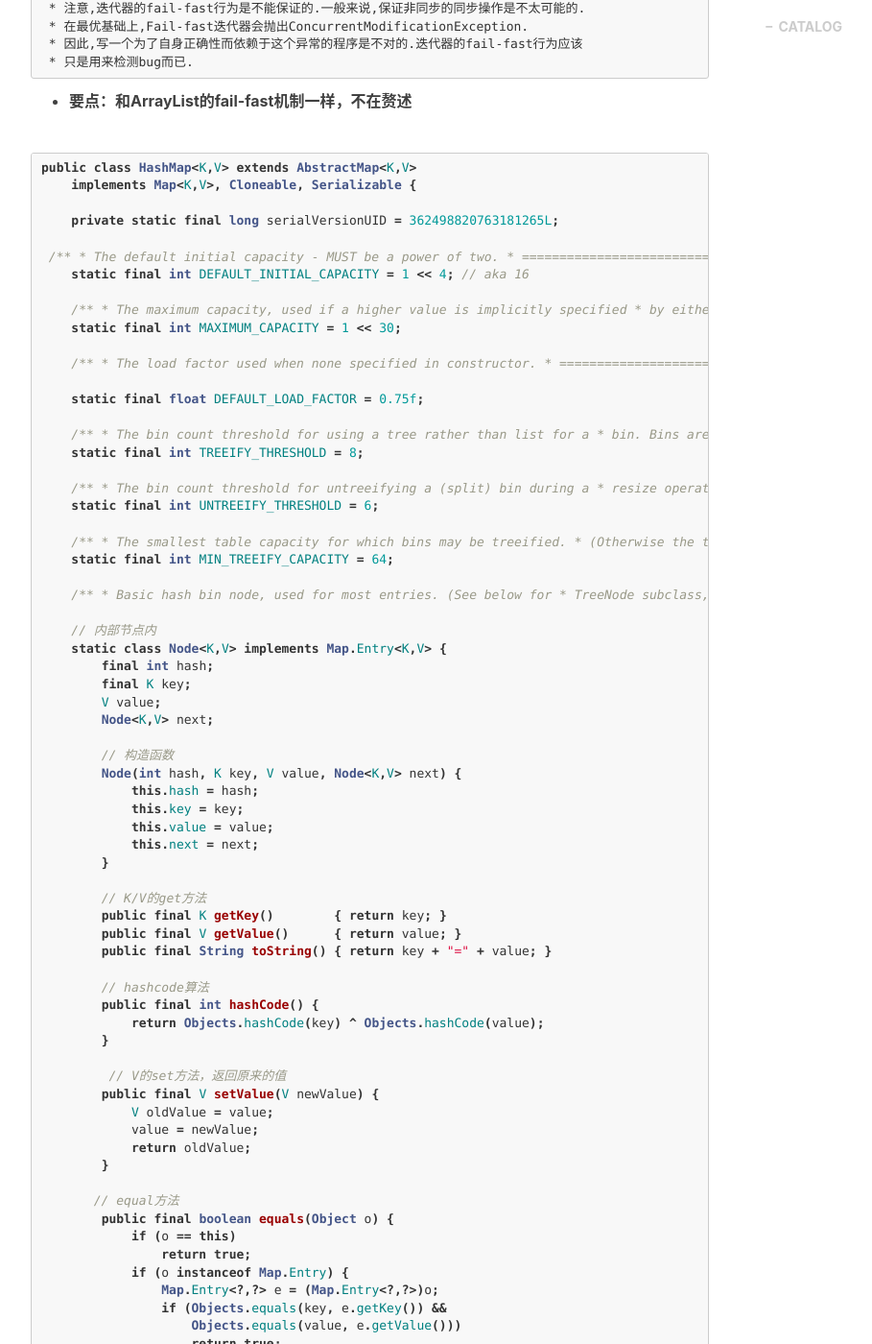
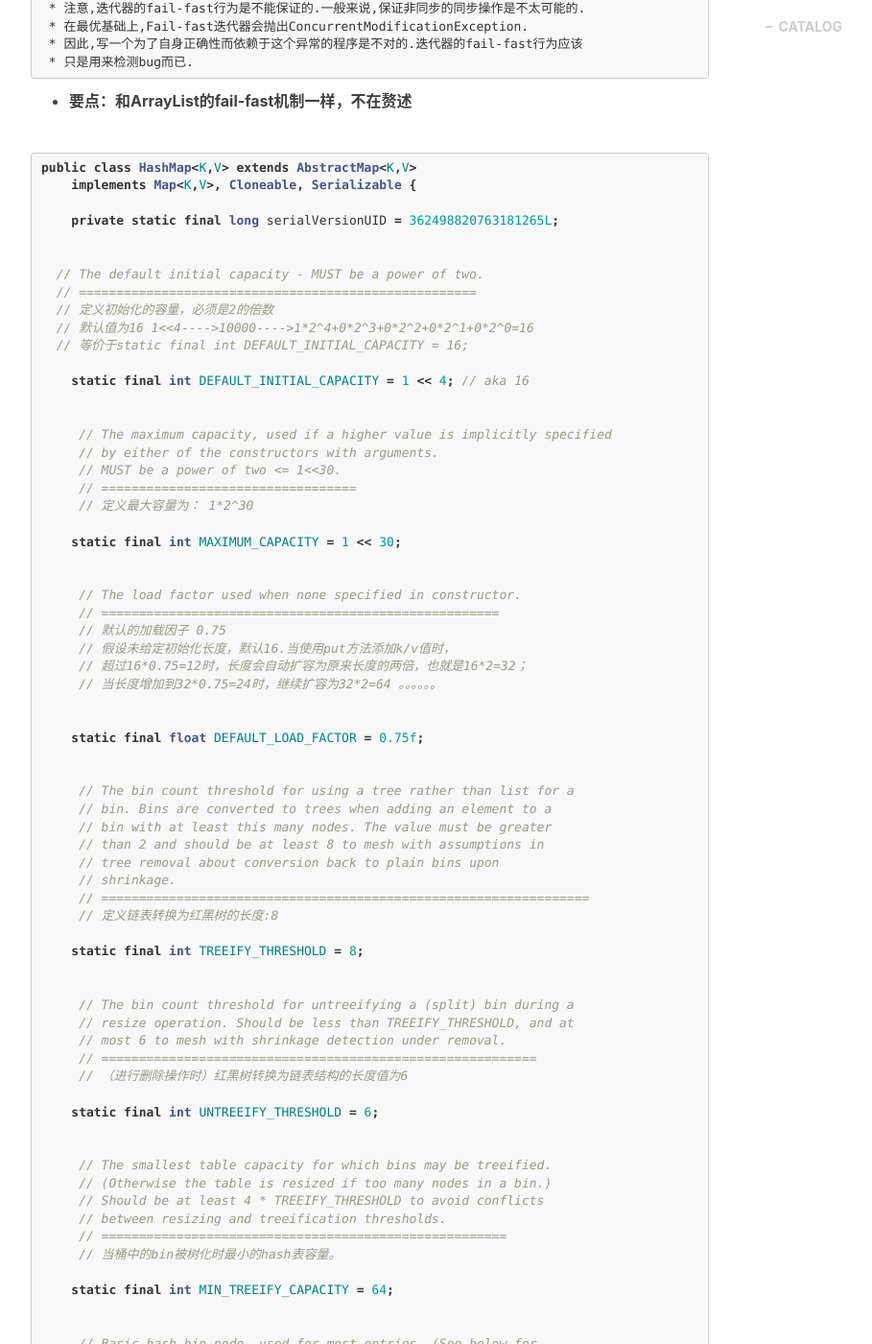
Before and after one commit to JackMouse666/JackMouse666.github.io, a Jekyll site: the page built from _posts/2018-07-13-hashmap.md, in a window 1280 px wide and 1400 px high, scrolled down 3721 px. Shown: the whole window at 96% size, without its empty margins (233-1142 px from the left). Built offline with Jekyll 4.4.1, drawn with Linux system fonts in a browser that asks for light colours; nearby versions of some CDN libraries; comment, search, counter and statistics services are not loaded; some of the changed text lies outside the part shown.

Commit message:
2018-7-22

```diff
--- a/_posts/2018-07-13-hashmap.md
+++ b/_posts/2018-07-13-hashmap.md
@@ -193,70 +193,70 @@ public class HashMap<K,V> extends AbstractMap<K,V>
 
     private static final long serialVersionUID = 362498820763181265L;
 
- /**
-  * The default initial capacity - MUST be a power of two.
-  * =====================================================
-  * 定义初始化的容量，必须是2的倍数
-  * 默认值为16     1<<4---->10000---->1*2^4+0*2^3+0*2^2+0*2^1+0*2^0=16
-  * 等价于static final int DEFAULT_INITIAL_CAPACITY = 16;
-  */
+
+  // The default initial capacity - MUST be a power of two.
+  // =====================================================
+  // 定义初始化的容量，必须是2的倍数
+  // 默认值为16     1<<4---->10000---->1*2^4+0*2^3+0*2^2+0*2^1+0*2^0=16
+  // 等价于static final int DEFAULT_INITIAL_CAPACITY = 16;
+
     static final int DEFAULT_INITIAL_CAPACITY = 1 << 4; // aka 16
 
-    /**
-     * The maximum capacity, used if a higher value is implicitly specified
-     * by either of the constructors with arguments.
-     * MUST be a power of two <= 1<<30.
-     * ==================================
-     * 定义最大容量为： 1*2^30
-     */
+
+     // The maximum capacity, used if a higher value is implicitly specified
+     // by either of the constructors with arguments.
+     // MUST be a power of two <= 1<<30.
+     // ==================================
+     // 定义最大容量为： 1*2^30
+
     static final int MAXIMUM_CAPACITY = 1 << 30;
 
-    /**
-     * The load factor used when none specified in constructor.
-     * =====================================================
-     * 默认的加载因子 0.75
-     * 假设未给定初始化长度，默认16.当使用put方法添加k/v值时，
-     * 超过16*0.75=12时，长度会自动扩容为原来长度的两倍，也就是16*2=32；
-     * 当长度增加到32*0.75=24时，继续扩容为32*2=64 。。。。。。
-     */
+
+     // The load factor used when none specified in constructor.
+     // =====================================================
+     // 默认的加载因子 0.75
+     // 假设未给定初始化长度，默认16.当使用put方法添加k/v值时，
+     // 超过16*0.75=12时，长度会自动扩容为原来长度的两倍，也就是16*2=32；
+     // 当长度增加到32*0.75=24时，继续扩容为32*2=64 。。。。。。
+
 
     static final float DEFAULT_LOAD_FACTOR = 0.75f;
 
-    /**
-     * The bin count threshold for using a tree rather than list for a
-     * bin.  Bins are converted to trees when adding an element to a
-     * bin with at least this many nodes. The value must be greater
-     * than 2 and should be at least 8 to mesh with assumptions in
-     * tree removal about conversion back to plain bins upon
-     * shrinkage.
-     * =================================================================
-     * 定义链表转换为红黑树的长度:8
-     */
+
+     // The bin count threshold for using a tree rather than list for a
+     // bin.  Bins are converted to trees when adding an element to a
+     // bin with at least this many nodes. The value must be greater
+     // than 2 and should be at least 8 to mesh with assumptions in
+     // tree removal about conversion back to plain bins upon
+     // shrinkage.
+     // =================================================================
+     // 定义链表转换为红黑树的长度:8
+
     static final int TREEIFY_THRESHOLD = 8;
 
-    /**
-     * The bin count threshold for untreeifying a (split) bin during a
-     * resize operation. Should be less than TREEIFY_THRESHOLD, and at
-     * most 6 to mesh with shrinkage detection under removal.
-     * ==========================================================
-     * （进行删除操作时）红黑树转换为链表结构的长度值为6
-     */
+
+     // The bin count threshold for untreeifying a (split) bin during a
+     // resize operation. Should be less than TREEIFY_THRESHOLD, and at
+     // most 6 to mesh with shrinkage detection under removal.
+     // ==========================================================
+     // （进行删除操作时）红黑树转换为链表结构的长度值为6
+
     static final int UNTREEIFY_THRESHOLD = 6;
 
-    /**
-     * The smallest table capacity for which bins may be treeified.
-     * (Otherwise the table is resized if too many nodes in a bin.)
-     * Should be at least 4 * TREEIFY_THRESHOLD to avoid conflicts
-     * between resizing and treeification thresholds.
-     * ======================================================
-     *  当桶中的bin被树化时最小的hash表容量。
-     */
+
+     // The smallest table capacity for which bins may be treeified.
+     // (Otherwise the table is resized if too many nodes in a bin.)
+     // Should be at least 4 * TREEIFY_THRESHOLD to avoid conflicts
+     // between resizing and treeification thresholds.
+     // ======================================================
+     //  当桶中的bin被树化时最小的hash表容量。
+
     static final int MIN_TREEIFY_CAPACITY = 64;
 
-    /**
-     * Basic hash bin node, used for most entries.  (See below for
-     * TreeNode subclass, and in LinkedHashMap for its Entry subclass.)
-     */
+
+     // Basic hash bin node, used for most entries.  (See below for
+     // TreeNode subclass, and in LinkedHashMap for its Entry subclass.)
+
 
     // 内部节点内
     static class Node<K,V> implements Map.Entry<K,V> {
@@ -336,14 +336,14 @@ public class HashMap<K,V> extends AbstractMap<K,V>
      */
     transient int size;
 
-    /**
-     * 这个数值用来定义HashMap被结构化修改的次数
-     * The number of times this HashMap has been structurally modified
-     * Structural modifications are those that change the number of mappings in
-     * the HashMap or otherwise modify its internal structure (e.g.,
-     * rehash).  This field is used to make iterators on Collection-views of
-     * the HashMap fail-fast.  (See ConcurrentModificationException).
-     */
+
+     // 这个数值用来定义HashMap被结构化修改的次数
+     // The number of times this HashMap has been structurally modified
+     // Structural modifications are those that change the number of mappings in
+     // the HashMap or otherwise modify its internal structure (e.g.,
+     // rehash).  This field is used to make iterators on Collection-views of
+     // the HashMap fail-fast.  (See ConcurrentModificationException).
+
     transient int modCount;
 
     /**
@@ -369,15 +369,15 @@ public class HashMap<K,V> extends AbstractMap<K,V>
                          构造方法
 /* ---------------- Public operations -------------- */
 
-    /**
-     * Constructs an empty <tt>HashMap</tt> with the specified initial
-     * capacity and load factor.
-     *
-     * @param  initialCapacity the initial capacity
-     * @param  loadFactor      the load factor
-     * @throws IllegalArgumentException if the initial capacity is negative
-     *         or the load factor is nonpositive
-     */
+
+     // Constructs an empty <tt>HashMap</tt> with the specified initial
+     // capacity and load factor.
+
+     // @param  initialCapacity the initial capacity
+     // @param  loadFactor      the load factor
+     // @throws IllegalArgumentException if the initial capacity is negative
+     //         or the load factor is nonpositive
+
     public HashMap(int initialCapacity, float loadFactor) {
         if (initialCapacity < 0)
             throw new IllegalArgumentException("Illegal initial capacity: " +
@@ -391,34 +391,34 @@ public class HashMap<K,V> extends AbstractMap<K,V>
         this.threshold = tableSizeFor(initialCapacity);
     }
 
-    /**
-     * Constructs an empty <tt>HashMap</tt> with the specified initial
-     * capacity and the default load factor (0.75).
-     *
-     * @param  initialCapacity the initial capacity.
-     * @throws IllegalArgumentException if the initial capacity is negative.
-     */
+
+     // Constructs an empty <tt>HashMap</tt> with the specified initial
+     // capacity and the default load factor (0.75).
+
+     // @param  initialCapacity the initial capacity.
+     // @throws IllegalArgumentException if the initial capacity is negative.
+
     public HashMap(int initialCapacity) {
         this(initialCapacity, DEFAULT_LOAD_FACTOR);
     }
 
-    /**
-     * Constructs an empty <tt>HashMap</tt> with the default initial capacity
-     * (16) and the default load factor (0.75).
-     */
+
+     // Constructs an empty <tt>HashMap</tt> with the default initial capacity
+     // (16) and the default load factor (0.75).
+
     public HashMap() {
         this.loadFactor = DEFAULT_LOAD_FACTOR; // all other fields defaulted
     }
 
-    /**
-     * Constructs a new <tt>HashMap</tt> with the same mappings as the
-     * specified <tt>Map</tt>.  The <tt>HashMap</tt> is created with
-     * default load factor (0.75) and an initial capacity sufficient to
-     * hold the mappings in the specified <tt>Map</tt>.
-     *
-     * @param   m the map whose mappings are to be placed in this map
-     * @throws  NullPointerException if the specified map is null
-     */
+
+     // Constructs a new <tt>HashMap</tt> with the same mappings as the
+     // specified <tt>Map</tt>.  The <tt>HashMap</tt> is created with
+     // default load factor (0.75) and an initial capacity sufficient to
+     // hold the mappings in the specified <tt>Map</tt>.
+
+     // @param   m the map whose mappings are to be placed in this map
+     // @throws  NullPointerException if the specified map is null
+
     public HashMap(Map<? extends K, ? extends V> m) {
         this.loadFactor = DEFAULT_LOAD_FACTOR;
         putMapEntries(m, false);
```
Also changed, not shown: other parts of _posts/2018-07-13-hashmap.md (+11 -11 lines), _posts/2018-07-15-《大世界》.md (+1 -1 lines), _posts/2018-07-17-《情人》.md (added, +21 -0 lines), _posts/2018-07-18-电影中的经典台词.md (added, +41 -0 lines), _posts/2018-07-19-《郭源潮》.md (added, +94 -0 lines), img/8d5494eef01f3a2931fc98da9b25bc315c607ce9.jpg (added), img/moviePicture.jpg (added), img/v2-4234194d88faf4702eb6333e93ceb926_hd.jpg (added), img/v2-7f0af8ba8c6c381274b77b4fbbc2fbc6_hd.jpg (added), img/v2-b53eb50f7cb68c630caf1547a76c3cc3_hd.jpg (added), img/v2-d2484166c29c499c15c81bd912fd0b8e_r.jpg (added), img/v2-d275e0526567e27cd1d53dfe000ecafe_hd.jpg (added), img/v2-d35fc5f2e981b4f86ba18c17e003eb7a_r.jpg (added).
